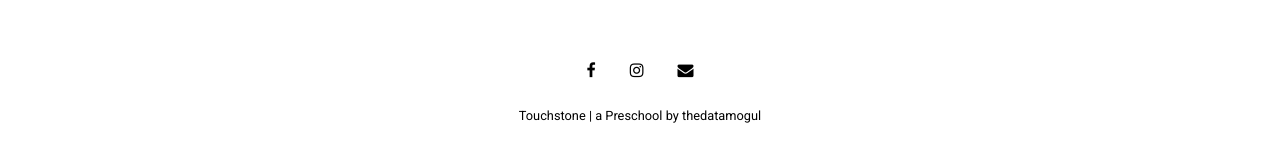
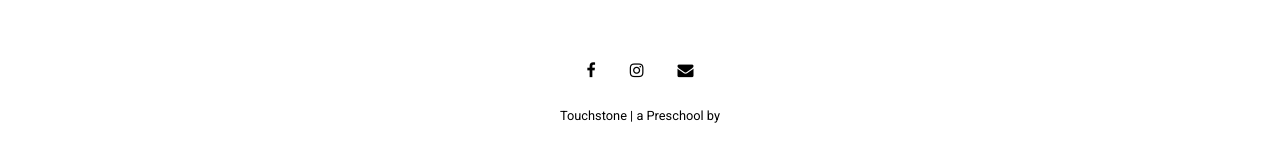
Before and after one commit to touchstonepreschool/touchstonepreschool.github.io, a Jekyll site: the page built from pages/contact.md, in a window 1280 px wide and 942 px high. Shown: the part 788-939 px from the top of the window. Built offline with Jekyll 4.4.1, drawn with Linux system fonts in a browser that asks for light colours; nearby versions of some CDN libraries.

Commit message:
Update _config.yml

```diff
--- a/_config.yml
+++ b/_config.yml
@@ -16,7 +16,7 @@ sass:
 # Customise atom feed settings (this is where Jekyll-Feed gets configuration information)
 title:		           "Touchstone"
 description:	       "a Preschool"
-author:              "thedatamogul"
+author:              ""
 
 # RSS 2.0 can be used instead of Atom by uncommenting following two lines
 #feed:
```
